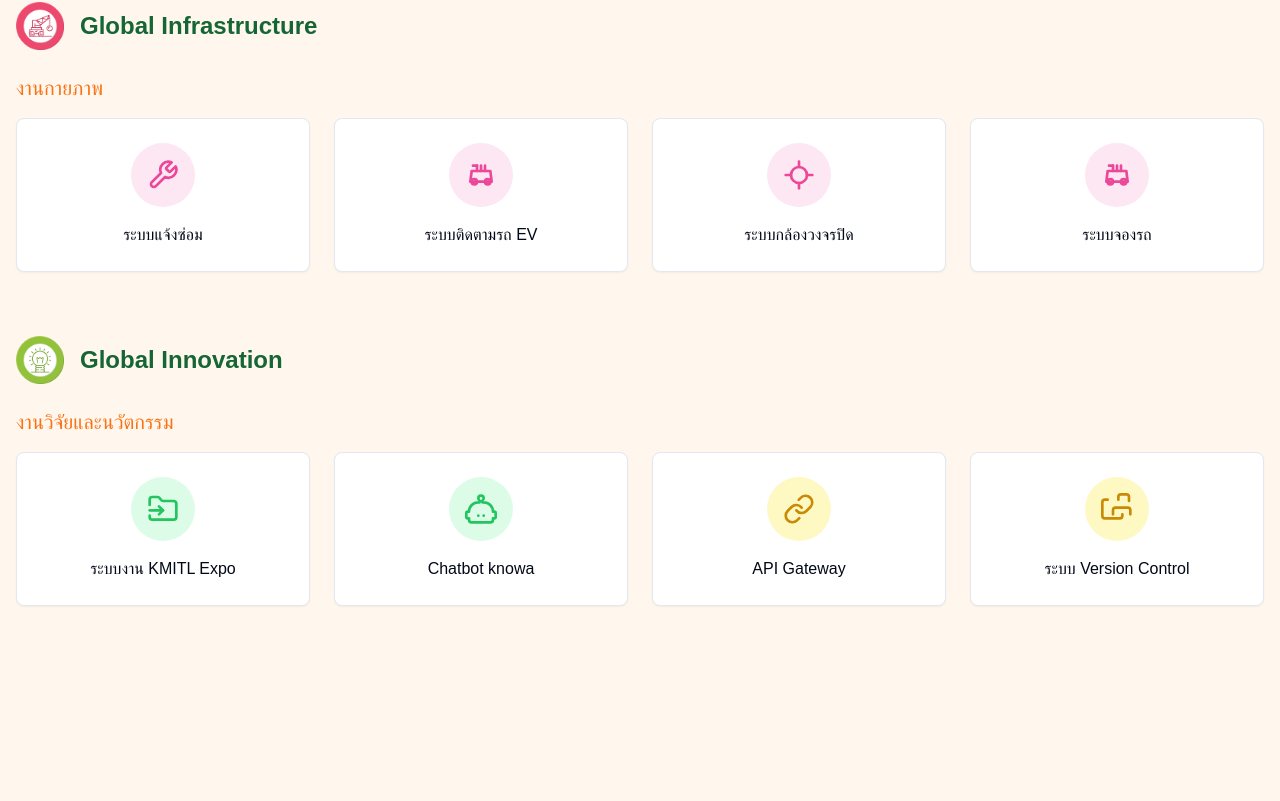
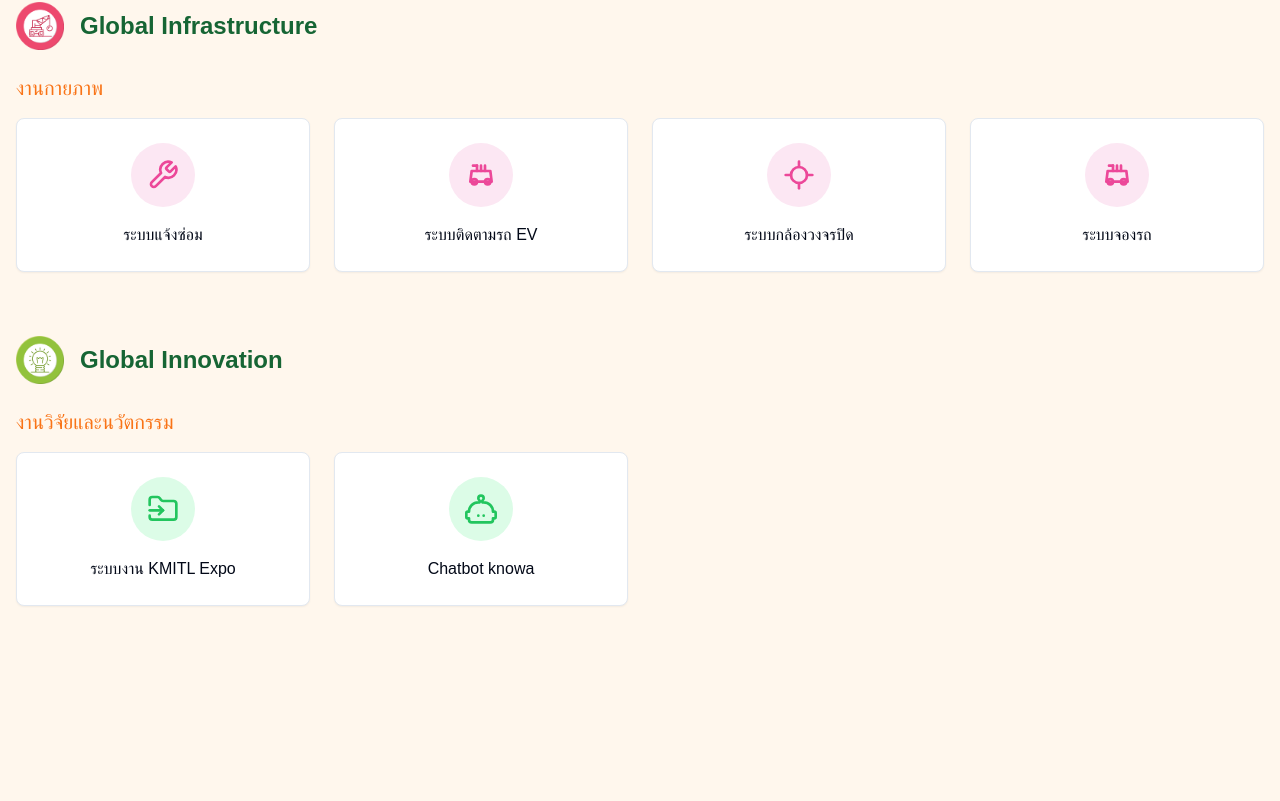
Before and after one commit to ObeOne-KMITL/kdmc, a Next.js app: page / in a window 1280 px wide. Shown: the part 6806-7607 px from the top of the page. Built offline with nearby package versions, Linux system fonts and the light colour scheme; a web font is replaced by a local one.

Commit message:
move Version Control to Developer Platform, remove from Global Innovation
Co-authored-by: null <73372869+ObeOne-KMITL@users.noreply.github.com>

```diff
--- a/app/page.tsx
+++ b/app/page.tsx
@@ -562,6 +562,12 @@ export default function Home() {
   url="https://api.kmitl.ac.th/"
   colorVariant="light-yellow"
   />
+  <ServiceCard
+  title="ระบบ Version Control"
+  icon={<DevHubIcon className="h-8 w-8" />}
+  url="https://git.kmitl.ac.th/"
+  colorVariant="light-yellow"
+  />
   </div>
             </div>
           </div>
@@ -629,18 +635,6 @@ export default function Home() {
   icon={<AIIcon className="h-8 w-8" />}
   url="https://expo.kmitl.ac.th/th/knowva"
   colorVariant="light-green"
-                />
-<ServiceCard
-                  title="API Gateway"
-                  icon={<URLIcon className="h-8 w-8" />}
-                  url="https://api.kmitl.ac.th/"
-                  colorVariant="light-yellow"
-                />
-                <ServiceCard
-                  title="ระบบ Version Control"
-                  icon={<DevHubIcon className="h-8 w-8" />}
-                  url="https://git.kmitl.ac.th/"
-                  colorVariant="light-yellow"
   />
   </div>
             </div>
```
Lines whose indentation alone changed are shown as unchanged.
